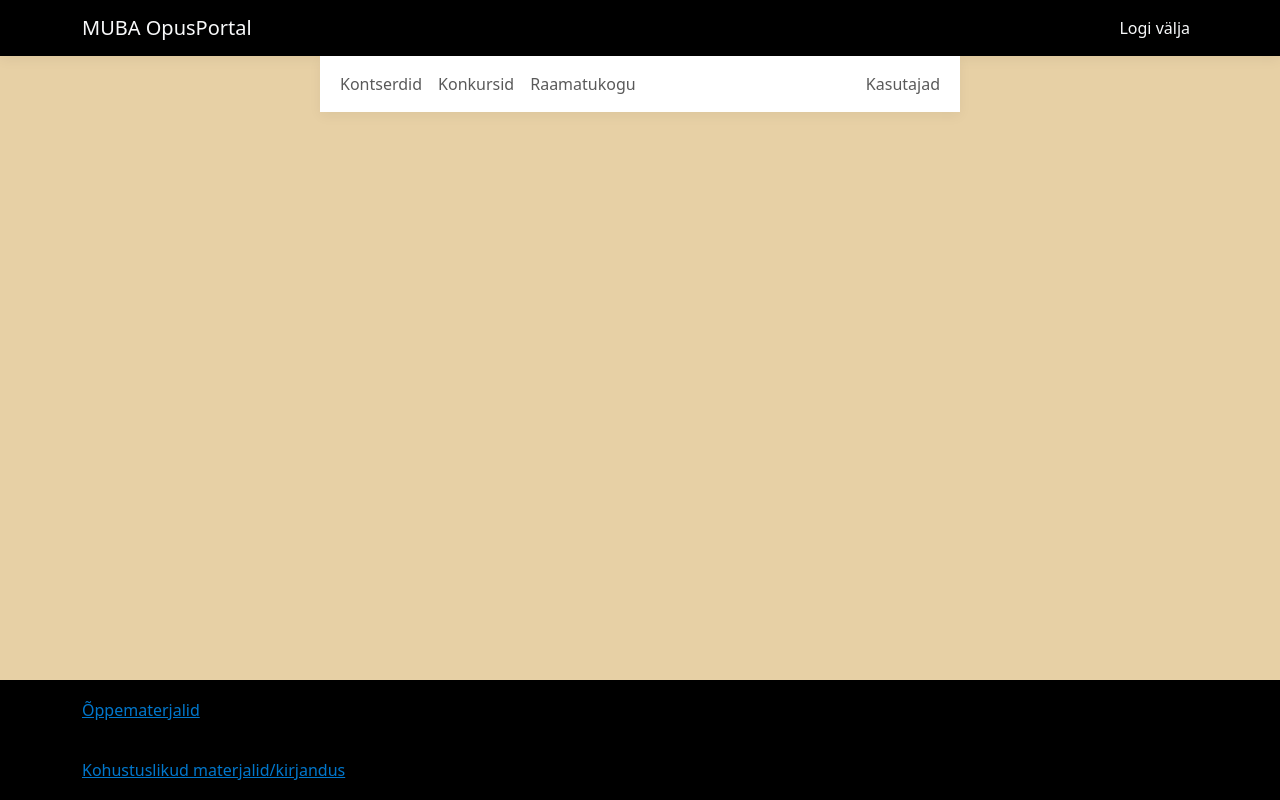
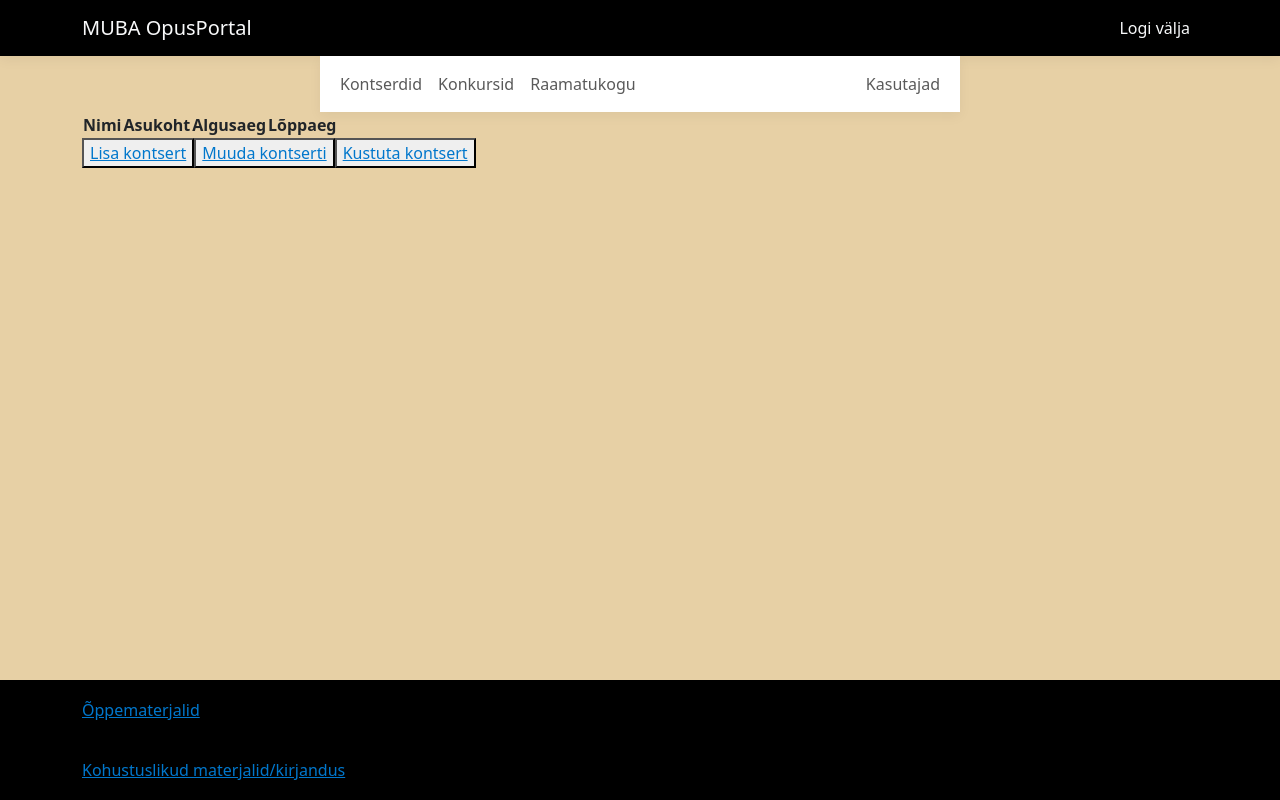
Before and after one commit to andreeuuetoa/opusportal-front-react, a React (Create React App) app: page /kontserdid in a window 1280 px wide. Built offline with nearby package versions, Linux system fonts and the light colour scheme.

Commit message:
Initial concerts table view

```diff
--- a/src/concerts/DTO/ConcertData.ts
+++ b/src/concerts/DTO/ConcertData.ts
@@ -1,4 +1,6 @@
 export interface ConcertData {
     name: string;
     location: string;
+    startTime: string;
+    endTime: string;
 }
--- /dev/null
+++ b/src/concerts/domain/IGetConcertsProps.ts
@@ -0,0 +1,5 @@
+import {ConcertData} from "../DTO/ConcertData";
+
+export interface IGetConcertsProps {
+    concerts: ConcertData[];
+}
--- a/src/concerts/routes/Concerts.tsx
+++ b/src/concerts/routes/Concerts.tsx
@@ -1,7 +1,17 @@
+import {ConcertsTable} from "../viewparts/ConcertsTable";
+import {Link} from "react-router-dom";
+import {useState} from "react";
+import {ConcertData} from "../DTO/ConcertData";
+
 export const Concerts = () => {
+    const [data, setData] = useState([] as ConcertData[]);
+
     return (
         <>
-
+            <ConcertsTable concerts={data}/>
+            <button><Link to="/lisa-kontsert">Lisa kontsert</Link></button>
+            <button><Link to="/muuda-kontserti">Muuda kontserti</Link></button>
+            <button><Link to="/kustuta-kontsert">Kustuta kontsert</Link></button>
         </>
     );
 }
--- /dev/null
+++ b/src/concerts/viewparts/ConcertsTable.tsx
@@ -0,0 +1,21 @@
+import {ConcertsTableHeader} from "./ConcertsTableHeader";
+import {ConcertsTableRow} from "./ConcertsTableRow";
+import {IGetConcertsProps} from "../domain/IGetConcertsProps";
+
+export const ConcertsTable = (concerts: IGetConcertsProps) => {
+    return (
+        <>
+            <div className="table-row">
+                <table>
+                    <ConcertsTableHeader/>
+                    <tbody>
+                    {
+                        concerts.concerts.map(concert => (
+                            <tr><ConcertsTableRow name={concert.name} location={concert.location} startTime={concert.startTime} endTime={concert.endTime}/></tr>))
+                    }
+                    </tbody>
+                </table>
+            </div>
+        </>
+    );
+}
--- /dev/null
+++ b/src/concerts/viewparts/ConcertsTableHeader.tsx
@@ -0,0 +1,20 @@
+export const ConcertsTableHeader = () => {
+    return (
+        <thead>
+        <tr>
+            <th>
+                Nimi
+            </th>
+            <th>
+                Asukoht
+            </th>
+            <th>
+                Algusaeg
+            </th>
+            <th>
+                Lõppaeg
+            </th>
+        </tr>
+        </thead>
+    );
+}
--- /dev/null
+++ b/src/concerts/viewparts/ConcertsTableRow.tsx
@@ -0,0 +1,20 @@
+import {ConcertData} from "../DTO/ConcertData";
+
+export const ConcertsTableRow = (concert: ConcertData) => {
+    return (
+        <>
+            <td>
+                {concert.name}
+            </td>
+            <td>
+                {concert.location}
+            </td>
+            <td>
+                {concert.startTime}
+            </td>
+            <td>
+                {concert.endTime}
+            </td>
+        </>
+    );
+}
```
